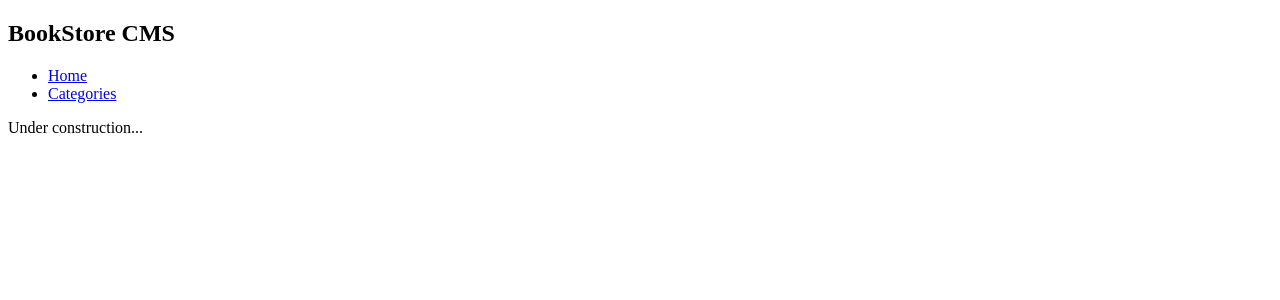
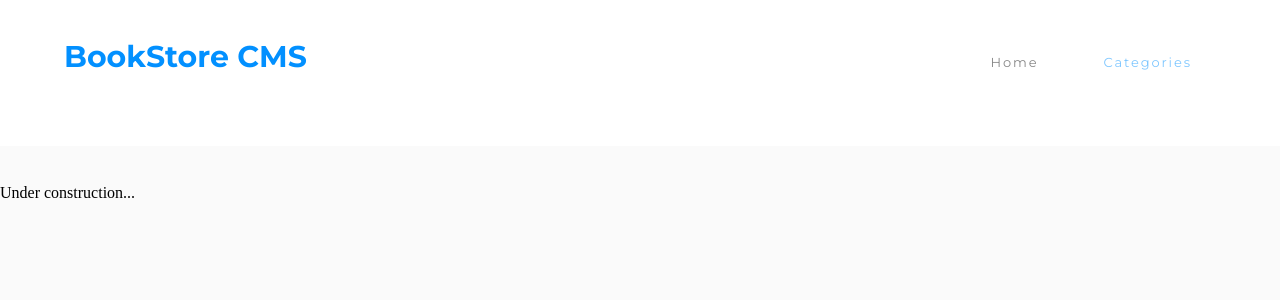
Before and after one commit to see-why/Book-Store-React-Redux-, a React (Create React App) app: page /Categories in a window 1280 px wide. Shown: the top 300 px of the page. Built offline with nearby package versions, Linux system fonts and the light colour scheme.

Commit message:
Import Roboto and Montserrat fonts

```diff
--- a/src/App.css
+++ b/src/App.css
@@ -1,3 +1,186 @@
+@import url('https://fonts.googleapis.com/css2?family=Montserrat:ital,wght@0,100;0,200;0,300;0,400;0,500;0,600;0,700;0,800;0,900;1,100;1,200;1,300;1,400;1,500;1,600;1,700;1,800;1,900&display=swap');
+@import url('https://fonts.googleapis.com/css2?family=Roboto+Slab:wght@100;200;300;400;500;600;700;800;900&display=swap');
+
+body {
+  box-sizing: border-box;
+  margin: 0;
+  padding: 0;
+  background-color: #fafafa;
+}
+
+h1 {
+  font-size: 1.875rem;
+  font-weight: bold;
+  font-stretch: normal;
+  font-style: normal;
+  line-height: normal;
+  letter-spacing: normal;
+}
+
+button {
+  cursor: pointer;
+}
+
+h1,
+h2.formtitle,
+.input-Panel,
+.category,
+.percent-Complete,
+.completed,
+.navBar {
+  font-family: Montserrat, Arial, Helvetica, sans-serif;
+}
+
+.circle_box,
+.links-Container,
+.avatar-container,
+.menuNav,
+.navBar {
+  display: flex;
+  justify-content: space-between;
+}
+
+.links-Container,
+.navBar {
+  align-items: baseline;
+}
+
+.navBar {
+  height: 15vh;
+  margin: 0 0 2.375rem;
+  padding: 1% 5%;
+}
+
+.book-card-buttons,
+.book-Card,
+.navBar {
+  background-color: #fff;
+}
+
+.book-info {
+  width: auto;
+}
+
+ul {
+  list-style: none;
+}
+
+.menuNav a {
+  text-decoration: none;
+  width: 6.563rem;
+  height: 1rem;
+  margin: 1.125rem 1.5rem 0.688rem 2.563rem;
+  opacity: 0.5;
+  font-size: 0.813rem;
+  font-weight: normal;
+  font-stretch: normal;
+  font-style: normal;
+  line-height: normal;
+  letter-spacing: 1.9px;
+  color: #121212;
+}
+
+.avatar-container {
+  margin: 1%;
+  padding: 2%;
+  border-radius: 50%;
+}
+
+.book-Card,
+.avatar-container {
+  border: solid 1px #d3d3d3;
+}
+
+h1,
+.menuNav a.active-link,
+.fa,
+.fas {
+  color: #0290ff;
+}
+
+.book-Card {
+  display: flex;
+  height: 7.625rem;
+  padding: 1.5em;
+  margin: 1% 5%;
+  border-radius: 4px;
+}
+
+.book-Card ul {
+  padding: 0;
+  margin-top: 8px;
+}
+
+.category {
+  width: 3.063rem;
+  height: 1.125rem;
+  margin: 0 2.438rem 0 0;
+  opacity: 0.5;
+  font-size: 0.875rem;
+  font-weight: bold;
+  font-stretch: normal;
+  font-style: normal;
+  line-height: normal;
+  letter-spacing: normal;
+  color: #121212;
+}
+
+button,
+.title,
+.current-Chapter,
+.current-Lesson,
+.author {
+  font-family: RobotoSlab, Arial, Helvetica, sans-serif;
+}
+
+.title {
+  width: 12.313rem;
+  height: 1.813rem;
+  margin: 0.188rem 20.188rem 0 0;
+  font-size: 1.375rem;
+  font-weight: bold;
+  font-stretch: normal;
+  font-style: normal;
+  line-height: normal;
+  letter-spacing: -0.2px;
+  color: #121212;
+}
+
+.author {
+  height: 1.188rem;
+  margin: 0.25rem 0 0;
+  font-size: 0.875rem;
+  font-weight: 300;
+  font-stretch: normal;
+  font-style: normal;
+  line-height: normal;
+  letter-spacing: normal;
+  color: #4386bf;
+}
+
+.book-card-buttons {
+  border: 0;
+  padding: 0;
+  height: 1.188rem;
+  margin: 0.188rem 0.938rem 0.125rem 0;
+  font-size: 0.875rem;
+  font-weight: 300;
+  font-stretch: normal;
+  font-style: normal;
+  line-height: normal;
+  letter-spacing: normal;
+  color: #4386bf;
+}
+
+button.book-card-buttons:not(:last-child) {
+  border-right: solid 1px #d3d3d3;
+  padding-right: 0.938rem;
+}
+
+.chapter-info {
+  padding-left: 80px;
+}
+
 .App {
   text-align: center;
 }
@@ -13,17 +196,6 @@
   }
 }
 
-.App-header {
-  background-color: #282c34;
-  min-height: 100vh;
-  display: flex;
-  flex-direction: column;
-  align-items: center;
-  justify-content: center;
-  font-size: calc(10px + 2vmin);
-  color: white;
-}
-
 .App-link {
   color: #61dafb;
 }
```
